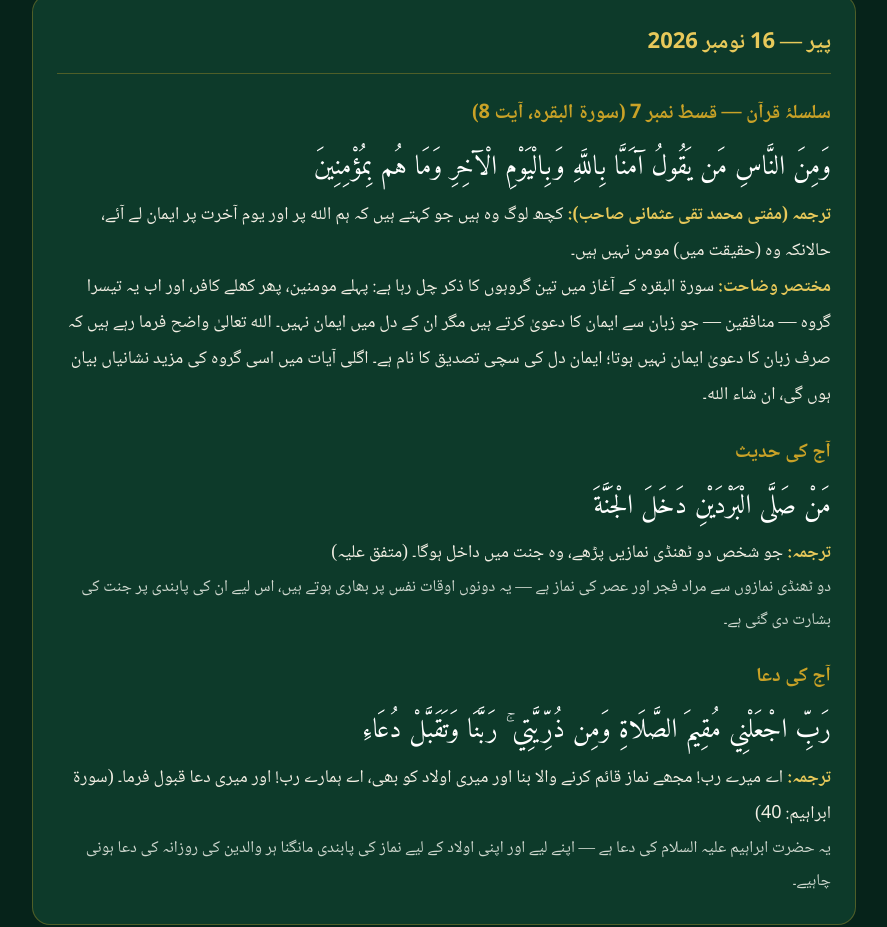
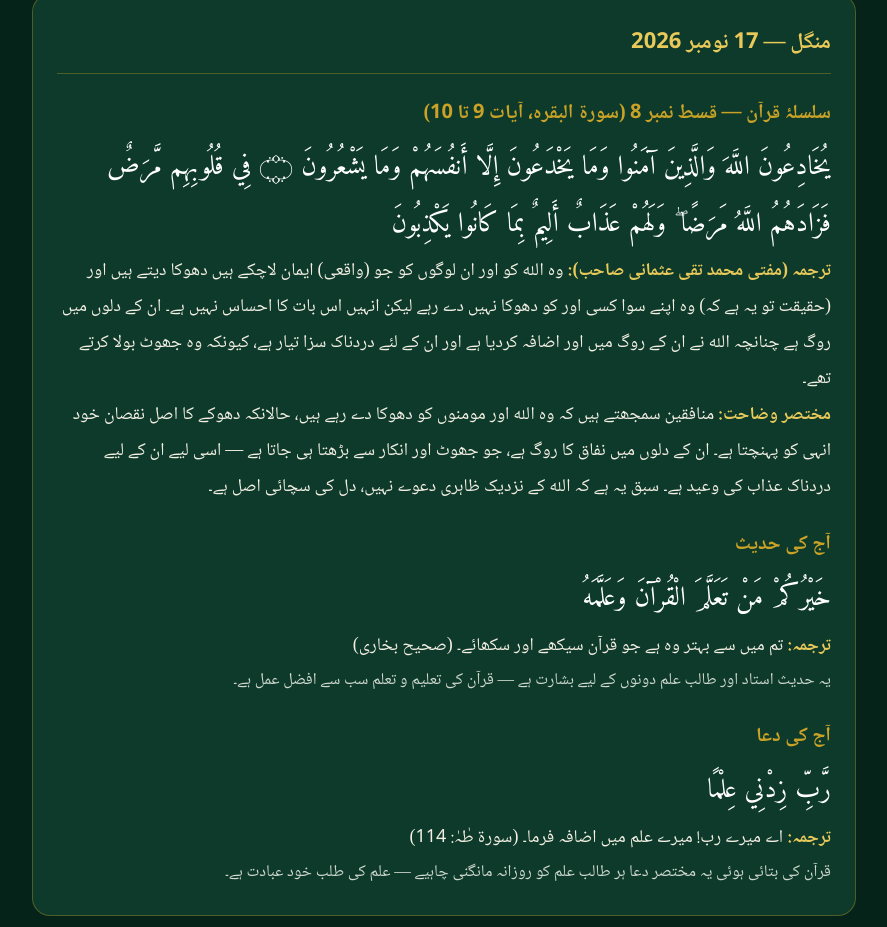
Before and after one commit to yousuf0313/global-online-quran-academy, a plain HTML site: page daily.html in a window 1280 px wide. Shown: the part 358-1285 px from the top of the page, without its empty margins (196-1083 px from the left). Drawn offline with Linux system fonts and the light colour scheme.

Commit message:
Daily written content: 17 Nov 2026 (Qist 8, hadith, dua)

```diff
--- a/daily.html
+++ b/daily.html
@@ -42,6 +42,32 @@
     <a class="backlink" href="index.html">مرکزی صفحہ ←</a>
   </header>
 
+  <!-- ===== 17 نومبر 2026 ===== -->
+  <article class="day">
+    <h2>منگل — 17 نومبر 2026</h2>
+
+    <div class="block">
+      <h3>سلسلۂ قرآن — قسط نمبر 8 (سورۃ البقرہ، آیات 9 تا 10)</h3>
+      <p class="arabic">يُخَادِعُونَ اللَّهَ وَالَّذِينَ آمَنُوا وَمَا يَخْدَعُونَ إِلَّا أَنفُسَهُمْ وَمَا يَشْعُرُونَ ۝ فِي قُلُوبِهِم مَّرَضٌ فَزَادَهُمُ اللَّهُ مَرَضًا ۖ وَلَهُمْ عَذَابٌ أَلِيمٌ بِمَا كَانُوا يَكْذِبُونَ</p>
+      <p><span class="label">ترجمہ (مفتی محمد تقی عثمانی صاحب):</span> وہ اللہ کو اور ان لوگوں کو جو (واقعی) ایمان لاچکے ہیں دھوکا دیتے ہیں اور (حقیقت تو یہ ہے کہ) وہ اپنے سوا کسی اور کو دھوکا نہیں دے رہے لیکن انہیں اس بات کا احساس نہیں ہے۔ ان کے دلوں میں روگ ہے چنانچہ اللہ نے ان کے روگ میں اور اضافہ کردیا ہے اور ان کے لئے دردناک سزا تیار ہے، کیونکہ وہ جھوٹ بولا کرتے تھے۔</p>
+      <p><span class="label">مختصر وضاحت:</span> منافقین سمجھتے ہیں کہ وہ اللہ اور مومنوں کو دھوکا دے رہے ہیں، حالانکہ دھوکے کا اصل نقصان خود انہی کو پہنچتا ہے۔ ان کے دلوں میں نفاق کا روگ ہے، جو جھوٹ اور انکار سے بڑھتا ہی جاتا ہے — اسی لیے ان کے لیے دردناک عذاب کی وعید ہے۔ سبق یہ ہے کہ اللہ کے نزدیک ظاہری دعوے نہیں، دل کی سچائی اصل ہے۔</p>
+    </div>
+
+    <div class="block">
+      <h3>آج کی حدیث</h3>
+      <p class="arabic">خَيْرُكُمْ مَنْ تَعَلَّمَ الْقُرْآنَ وَعَلَّمَهُ</p>
+      <p><span class="label">ترجمہ:</span> تم میں سے بہتر وہ ہے جو قرآن سیکھے اور سکھائے۔ (صحیح بخاری)</p>
+      <p class="note">یہ حدیث استاد اور طالب علم دونوں کے لیے بشارت ہے — قرآن کی تعلیم و تعلم سب سے افضل عمل ہے۔</p>
+    </div>
+
+    <div class="block">
+      <h3>آج کی دعا</h3>
+      <p class="arabic">رَّبِّ زِدْنِي عِلْمًا</p>
+      <p><span class="label">ترجمہ:</span> اے میرے رب! میرے علم میں اضافہ فرما۔ (سورۃ طٰہٰ: 114)</p>
+      <p class="note">قرآن کی بتائی ہوئی یہ مختصر دعا ہر طالب علم کو روزانہ مانگنی چاہیے — علم کی طلب خود عبادت ہے۔</p>
+    </div>
+  </article>
+
   <!-- ===== 16 نومبر 2026 ===== -->
   <article class="day">
     <h2>پیر — 16 نومبر 2026</h2>
```
